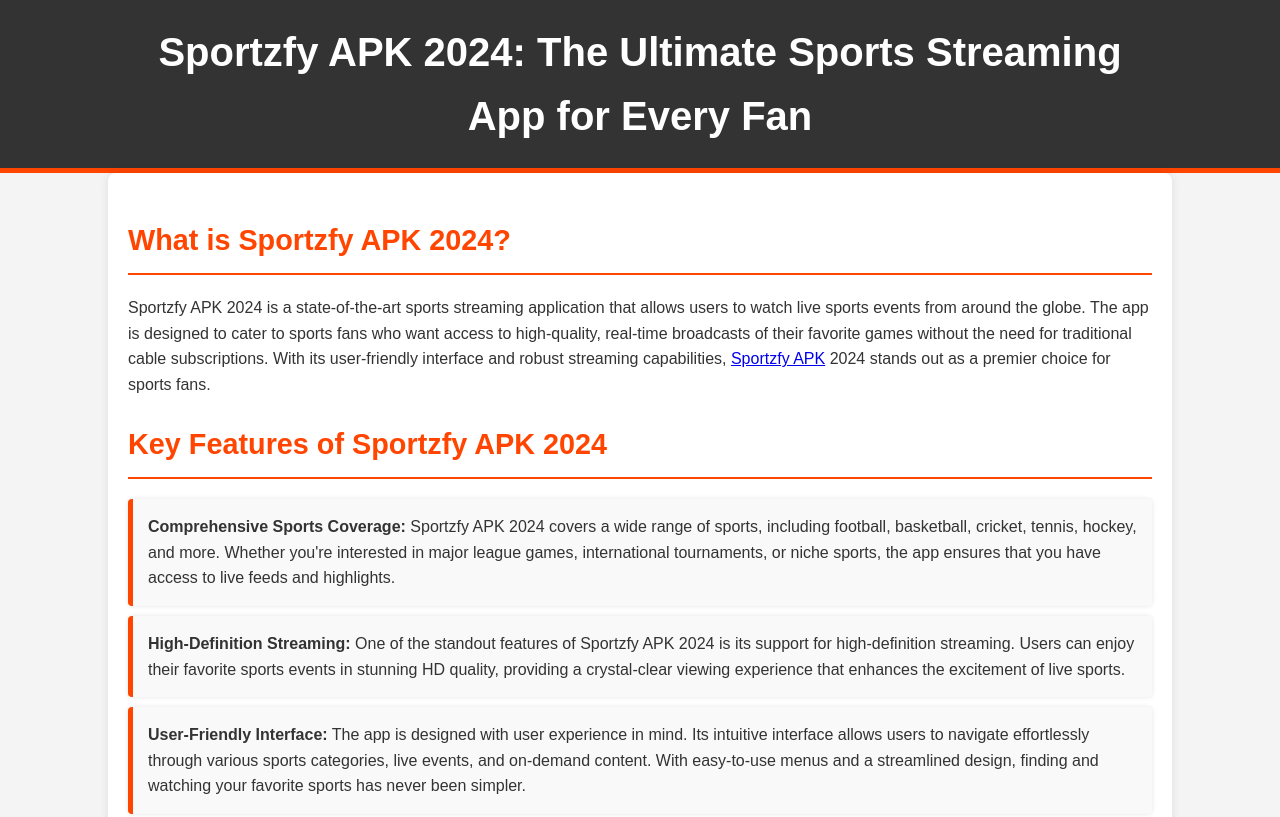
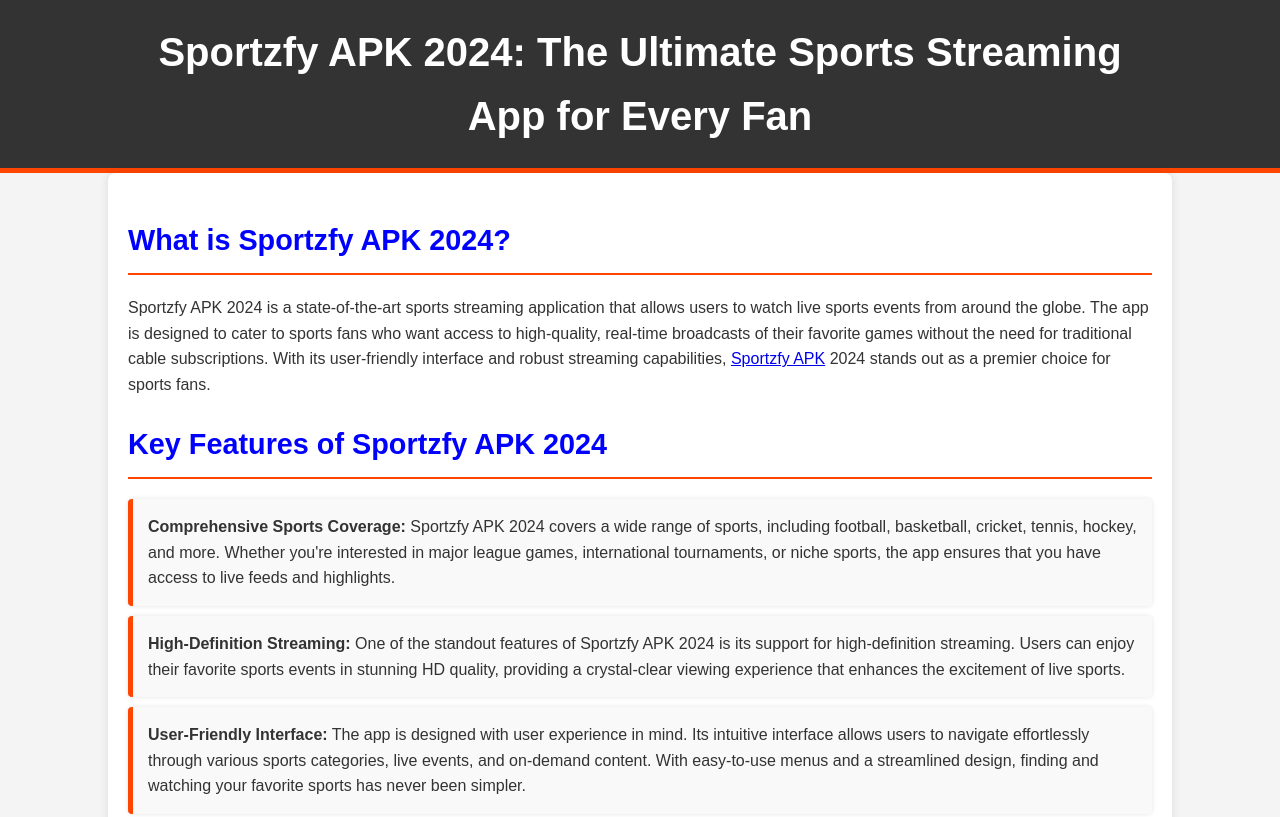
Before and after one commit to roberthinsom/sportzfyapks, a plain HTML site: page index.html in a window 1280 px wide. Shown: the top 817 px of the page. Drawn offline with Linux system fonts and the light colour scheme.

Commit message:
Update index.html

```diff
--- a/index.html
+++ b/index.html
@@ -38,7 +38,7 @@
             margin-top: 20px;
         }
         h2 {
-            color: #ff4500;
+            color: #0000FF;
             border-bottom: 2px solid #ff4500;
             padding-bottom: 10px;
             margin-bottom: 20px;
```
